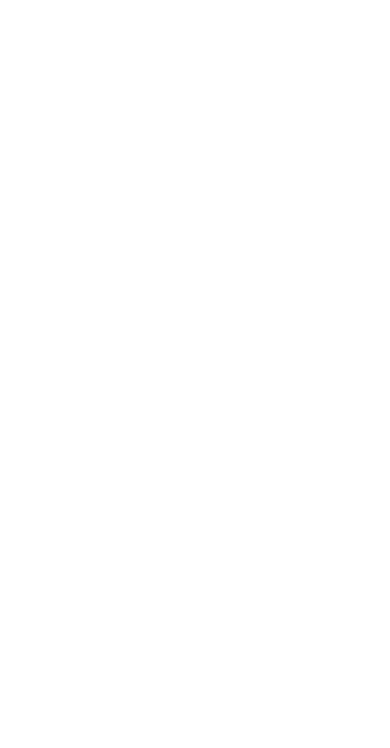
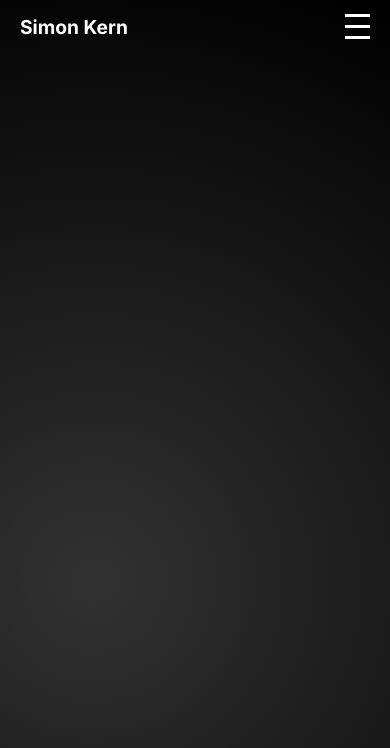
Before and after one commit to crtneko97/portfolio, a Next.js app: page / in a window 390 px wide. Shown: the top 748 px of the page. Built offline with nearby package versions, Linux system fonts and the light colour scheme.

Commit message:
Some basic setup for the portfolio body and navbar implementations

```diff
--- /dev/null
+++ b/src/app/components/navbar/Navbar.module.css
@@ -0,0 +1,115 @@
+.navbar {
+    width: 100%;
+    background: transparent;
+    padding: 10px 0;
+    position: fixed;
+    top: 0;
+    left: 0;
+    z-index: 1000;
+  }
+
+  .container {
+    display: flex;
+    justify-content: space-between;
+    align-items: center;
+    max-width: 1200px;
+    margin: 0 auto;
+    padding: 0 20px;
+  }
+
+  .logo a {
+    color: #fff;
+    text-decoration: none;
+    font-size: 1.5em;
+    font-weight: bold;
+  }
+
+  .hamburger {
+    display: none;
+    flex-direction: column;
+    cursor: pointer;
+  }
+
+  .hamburger .bar {
+    width: 25px;
+    height: 3px;
+    background-color: #fff;
+    margin: 4px 0;
+    transition: 0.4s;
+  }
+
+  .navLinks {
+    list-style: none;
+    display: flex;
+    gap: 15px;
+    overflow: hidden;
+  }
+
+  .navLinks li {
+    opacity: 0;
+    transform: translateY(-20px);
+    transition: opacity 0.4s ease-out, transform 0.4s ease-out;
+  }
+
+  /* Links inside navLinks */
+  .navLinks li a {
+    color: #fff; /* Ensure the text color is white */
+    text-decoration: none; /* Remove underline */
+    display: block; /* Ensure the link occupies the full space of its parent li */
+  }
+
+  .navLinks.showMenu li {
+    opacity: 1;
+    transform: translateY(0);
+    transition-delay: 0.1s; /* Adjust delay for a staggered effect */
+  }
+
+  /* Media Queries */
+
+  /* Tablets and smaller screens */
+  @media (max-width: 768px) {
+    .navLinks {
+      display: flex;
+      flex-direction: column;
+      width: 100%;
+      background-color: transparent; /* Set background color for better visibility */
+      position: absolute;
+      top: 100%; /* Ensure the dropdown sticks to the bottom of the navbar */
+      left: 0;
+      opacity: 0; /* Hidden by default */
+      transform: translateY(-20px); /* Hide initially */
+      transition: opacity 0.4s ease-out, transform 0.4s ease-out; /* Smooth transition */
+      pointer-events: none; /* Prevent interaction when hidden */
+    }
+
+    .navLinks.showMenu {
+      opacity: 1;
+      transform: translateY(0); /* Slide down */
+      pointer-events: auto; /* Allow interaction */
+    }
+
+    .navLinks li {
+      text-align: right; /* Center-align text within dropdown */
+      padding: 10px 0;
+      margin-right: 1rem;
+    }
+
+    .hamburger {
+      display: flex;
+    }
+
+    .logo a {
+      font-size: 1.2em;
+    }
+  }
+
+  /* Desktops and larger screens */
+  @media (min-width: 1024px) {
+    .logo a {
+      font-size: 3em;
+    }
+
+    .navLinks li a {
+      font-size: 1.2em;
+    }
+  }
--- /dev/null
+++ b/src/app/components/navbar/Navbar.tsx
@@ -0,0 +1,43 @@
+'use client'
+import { useState } from 'react';
+import Link from 'next/link';
+import styles from './Navbar.module.css';
+
+const Navbar = () => {
+  const [isOpen, setIsOpen] = useState(false);
+
+  const toggleMenu = () => {
+    setIsOpen(!isOpen);
+  };
+
+  return (
+    <nav className={styles.navbar}>
+      <div className={styles.container}>
+        <div className={styles.logo}>
+          <Link href="/">Simon Kern</Link>
+        </div>
+        <div className={styles.hamburger} onClick={toggleMenu}>
+          <div className={styles.bar}></div>
+          <div className={styles.bar}></div>
+          <div className={styles.bar}></div>
+        </div>
+        <ul className={`${styles.navLinks} ${isOpen ? styles.showMenu : ''}`}>
+          <li>
+            <Link href="/">Home</Link>
+          </li>
+          <li>
+            <Link href="/about">About</Link>
+          </li>
+          <li>
+            <Link href="/projects">Projects</Link>
+          </li>
+          <li>
+            <Link href="/contact">Contact</Link>
+          </li>
+        </ul>
+      </div>
+    </nav>
+  );
+};
+
+export default Navbar;
--- a/src/app/globals.css
+++ b/src/app/globals.css
@@ -0,0 +1,39 @@
+* {
+  margin: 0;
+  padding: 0;
+  box-sizing: border-box;
+}
+
+body {
+  background: radial-gradient(circle at 24.1% 68.8%, rgb(50, 50, 50) 0%, rgb(0, 0, 0) 99.4%);
+  display: flex;
+  justify-content: center;
+  align-items: center;
+  min-height: 100vh;
+  margin: 0;
+  padding: 0;
+  font-family: -apple-system, BlinkMacSystemFont, 'Segoe UI', Roboto, Oxygen, Ubuntu, Cantarell, 'Open Sans', 'Helvetica Neue', sans-serif;
+  color: #fff;
+}
+
+.content {
+  width: 90%; /* Adjust based on your preference */
+  max-width: 1200px; /* Ensure content doesn't stretch too wide on large screens */
+  padding-top: 60px; /* Adjust based on the navbar height */
+}
+
+/* Media Queries */
+
+/* Tablets and larger screens */
+@media (min-width: 600px) {
+  .content {
+    width: 80%;
+  }
+}
+
+/* Desktops and larger screens */
+@media (min-width: 1024px) {
+  .content {
+    width: 70%;
+  }
+}
--- a/src/app/layout.tsx
+++ b/src/app/layout.tsx
@@ -1,13 +1,14 @@
 import type { Metadata } from "next";
 import { Inter } from "next/font/google";
 import "./globals.css";
+import Navbar from "./components/navbar/Navbar";  // Adjust the import path as needed
 
 const inter = Inter({ subsets: ["latin"] });
 
 // This is the title at the top tab and then description
 export const metadata: Metadata = {
   title: "Simon | Personal Portfolio",
-  description: "Simon is a Java full-stackdeveloper",
+  description: "Simon is a Java full-stack developer",
 };
 
 export default function RootLayout({
@@ -17,7 +18,10 @@ export default function RootLayout({
 }>) {
   return (
     <html lang="en">
-      <body className={inter.className}>{children}</body>
+      <body className={inter.className}>
+        <Navbar />
+        <div className="content">{children}</div>
+      </body>
     </html>
   );
 }
--- a/src/app/page.tsx
+++ b/src/app/page.tsx
@@ -1,7 +1,11 @@
+import React from 'react'
 
-export default function Home() {
+const Home = () => {
   return (
-    <main className="">
+    <main>
+
     </main>
   );
 }
+
+export default Home;
```
